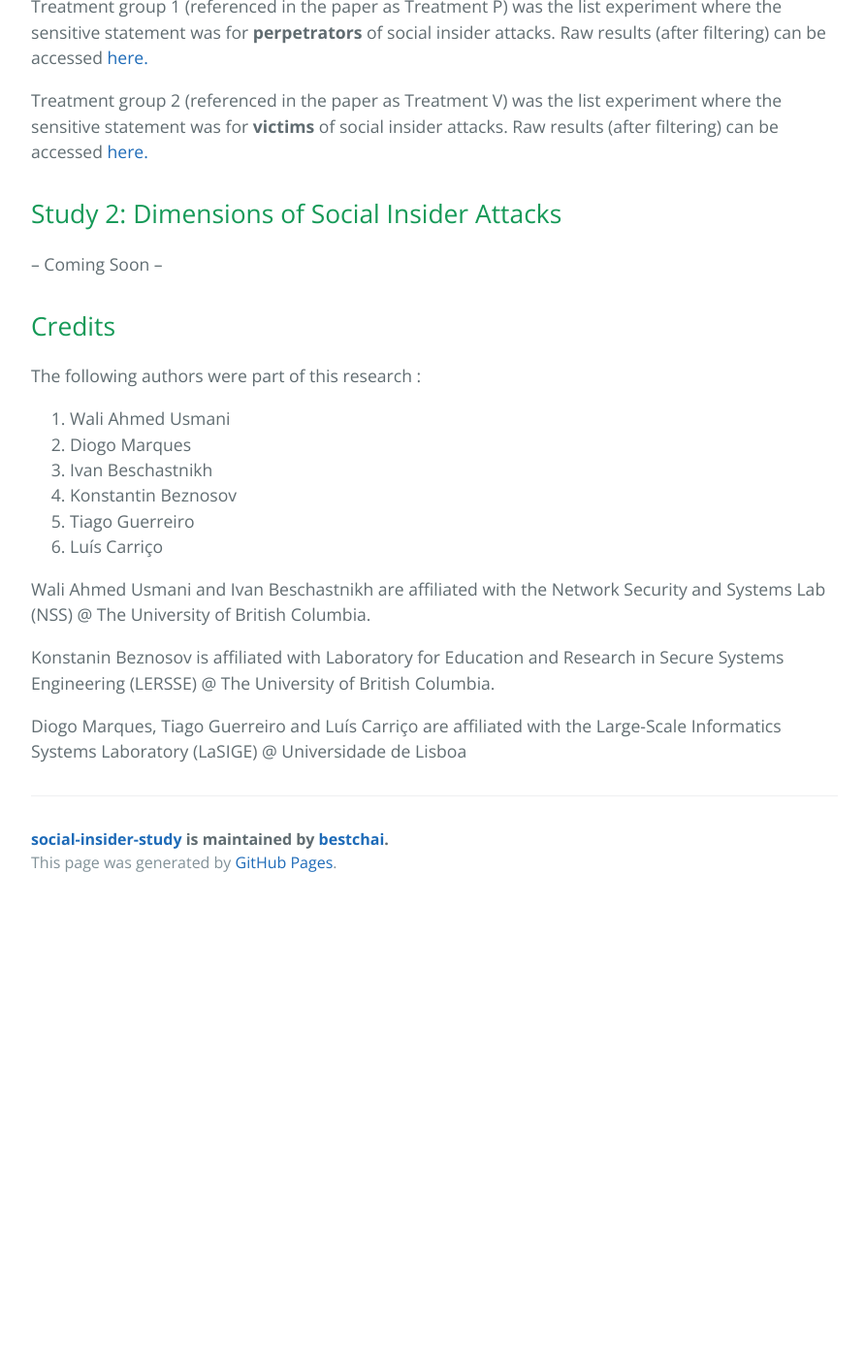
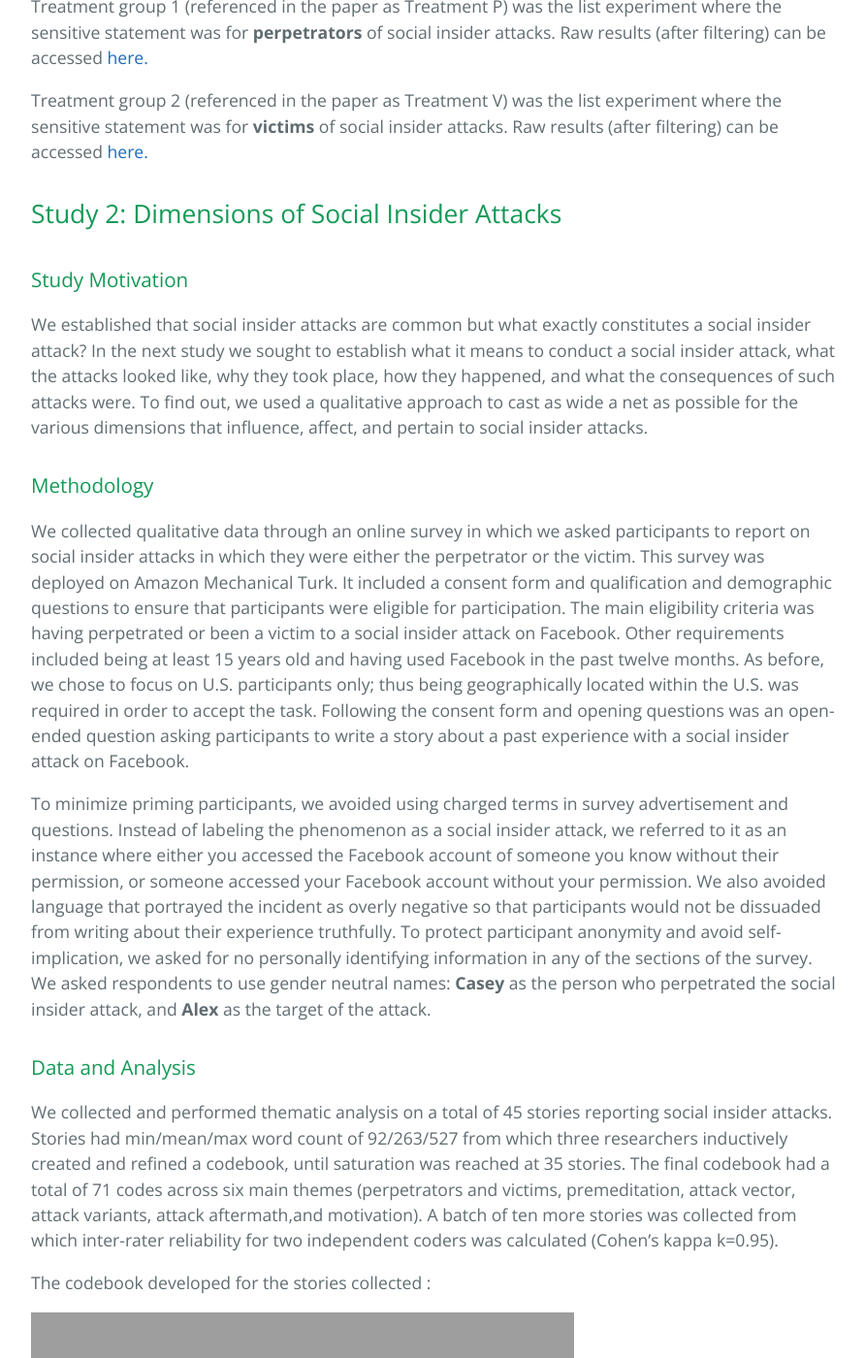
Before and after one commit to bestchai/social-insider-study, a Jekyll site: the page built from index.md, in a window 1280 px wide and 1400 px high, scrolled down 1438 px. Shown: the whole window at 97% size, without its empty margins (192-1084 px from the left). Built offline with Jekyll 4.4.1, drawn with Linux system fonts in a browser that asks for light colours; our own code applies the rules of GitHub Pages for plain Markdown files; before the commit the page ends 2371 px from its top, so only the background shows below that; some of the changed text lies outside the part shown; grey boxes are pictures that could not be loaded.

Commit message:
More Details

```diff
--- a/index.md
+++ b/index.md
@@ -9,7 +9,7 @@ Facebook accounts are secured against unauthorized access through passwords and
 
 ## Study Material and Design
 
-A complete list of survey material can be downloaded [here.]({{ site.url }}/study_data/survey_material.pdf)
+A complete list of survey material can be downloaded [here.](https://github.com/bestchai/social-insider-study/blob/gh-pages/study_data/survey_material.pdf)
 
 ## Study 1: Prevalence of Social Insider Attack on Facebook
 
@@ -17,32 +17,53 @@ We conducted a list experiment to explore the prevalence of social insider attac
 
 ### Pilot Study
 
-First, we performed a pilot for item selection. Raw data (with exclusion criteria, details in the paper) can be downloaded [here.]({{ site.url }}/study_data/prevalencestudy_pilot_responses_exclusion_with_time.csv)
+First, we performed a pilot for item selection. Raw data (with exclusion criteria, details in the paper) can be downloaded [here.](https://github.com/bestchai/social-insider-study/blob/gh-pages/study_data/prevalencestudy_pilot_responses_exclusion_with_time.csv)
 
 ### Prevalence Study
 
 We had 2 treatment groups and 1 control group for the list experiment.
 
-Control group's raw results (after filtering) can be accessed [here.]({{ site.url }}/study_data/prevalencestudy_control_filtered_responses.csv)
+Control group's raw results (after filtering) can be accessed [here.](https://github.com/bestchai/social-insider-study/blob/gh-pages/study_data/prevalencestudy_control_filtered_responses.csv)
 
-Treatment group 1 (referenced in the paper as Treatment P) was the list experiment where the sensitive statement was for **perpetrators** of social insider attacks. Raw results (after filtering) can be accessed [here.]({{ site.url }}/study_data/prevalencestudy_treatment1_filtered_responses.csv)
+Treatment group 1 (referenced in the paper as Treatment P) was the list experiment where the sensitive statement was for **perpetrators** of social insider attacks. Raw results (after filtering) can be accessed [here.](https://github.com/bestchai/social-insider-study/blob/gh-pages/study_data/prevalencestudy_treatment1_filtered_responses.csv)
 
-Treatment group 2 (referenced in the paper as Treatment V) was the list experiment where the sensitive statement was for **victims** of social insider attacks. Raw results (after filtering) can be accessed [here.]({{ site.url }}/study_data/prevalencestudy_treatment2_filtered_responses.csv)
+Treatment group 2 (referenced in the paper as Treatment V) was the list experiment where the sensitive statement was for **victims** of social insider attacks. Raw results (after filtering) can be accessed [here.](https://github.com/bestchai/social-insider-study/blob/gh-pages/study_data/prevalencestudy_treatment2_filtered_responses.csv)
 
 ## Study 2: Dimensions of Social Insider Attacks
 
--- Coming Soon --
+### Study Motivation
+
+We established that social insider attacks are common but what exactly constitutes a social insider attack? In the next study we sought to establish what it means to conduct a social insider attack, what the attacks looked like, why they took place, how they happened, and what the consequences of such attacks were. To find out, we used a qualitative approach to cast as wide a net as possible for the various dimensions that influence, affect, and pertain to social insider attacks.
+
+### Methodology
+
+We collected qualitative data through an online survey in which we asked participants to report on social insider attacks in which they were either the perpetrator or the victim. This survey was deployed on Amazon Mechanical Turk. It included a consent form and qualification and demographic questions to ensure that participants were eligible for participation. The main eligibility criteria was having perpetrated or been a victim to a social insider attack on Facebook. Other requirements included being at least 15 years old and having used Facebook in the past twelve months. As before, we chose to focus on U.S. participants only; thus being geographically located within the U.S. was required in order to accept the task. Following the consent form and opening questions was an open-ended question asking participants to write a story about a past experience with a social insider attack on Facebook.
+
+To minimize priming participants, we avoided using charged terms in survey advertisement and questions. Instead of labeling the phenomenon as a social insider attack, we referred to it as an instance where either you accessed the Facebook account of someone you know without their permission, or someone accessed your Facebook account without your permission. We also avoided language that portrayed the incident as overly negative so that participants would not be dissuaded from writing about their experience truthfully. To protect participant anonymity and avoid self-implication, we asked for no personally identifying information in any of the sections of the survey. We asked respondents to use gender neutral names: **Casey** as the person who perpetrated the social insider attack, and **Alex** as the target of the attack.
+
+### Data and Analysis
+
+We collected and performed thematic analysis on a total of 45 stories reporting social insider attacks. Stories had min/mean/max word count of 92/263/527 from which three researchers inductively created and refined a codebook, until saturation was reached at 35 stories. The final codebook had a total of 71 codes across six main themes (perpetrators and victims, premeditation, attack vector, attack variants, attack aftermath,and motivation). A batch of ten more stories was collected from which inter-rater reliability for two independent coders was calculated (Cohen's kappa k=0.95).
+
+The codebook developed for the stories collected :
+
+<iframe width="560" height="315" src="https://docs.google.com/spreadsheets/d/1ClUBO5SKxogBf6PdIKhwMLdG9jOoVC65NA0-Ykj_-ks/edit?usp=sharing" frameborder="0" allowfullscreen></iframe>
+
+We also developled a co-occurence table for one of the coders :
+
+<iframe width="560" height="315" src="https://docs.google.com/spreadsheets/d/1jKZ9CcnlwUb4nL3x25x89lueJlHMMEnWC3BmwH4l3GI/edit?usp=sharing" frameborder="0" allowfullscreen></iframe>
+
 
 ## Credits
 
 The following authors were part of this research :
 
-1. Wali Ahmed Usmani
-2. Diogo Marques
-3. Ivan Beschastnikh
-4. Konstantin Beznosov
-5. Tiago Guerreiro
-6. Luís Carriço
+* [Wali Ahmed Usmani](https://arcaneiceman.github.io)
+* [Diogo Marques](http://homepages.lasige.di.fc.ul.pt/~dmarques/)
+* [Ivan Beschastnikh](http://www.cs.ubc.ca/~bestchai/)
+* [Konstantin Beznosov](https://www.ece.ubc.ca/faculty/konstantin-beznosov)
+* [Tiago Guerreiro](http://www.di.fc.ul.pt/~tjvg/)
+* [Luís Carriço](http://www.di.fc.ul.pt/~lmc/)
 
 Wali Ahmed Usmani and Ivan Beschastnikh are affiliated with the Network Security and Systems Lab (NSS) @ The University of British Columbia.
 
```
Also changed, not shown: study_data/cotable.csv (added, +72 -0 lines), 1 other file.
